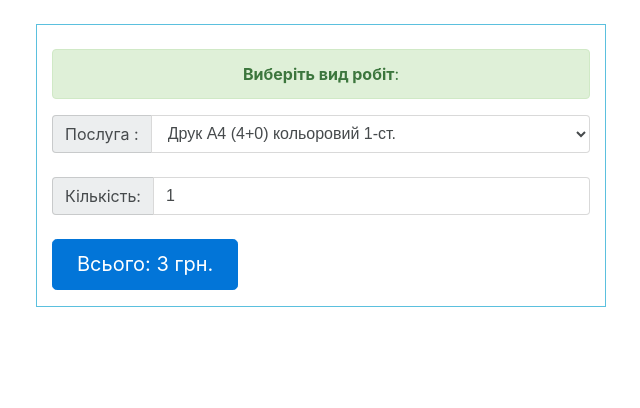
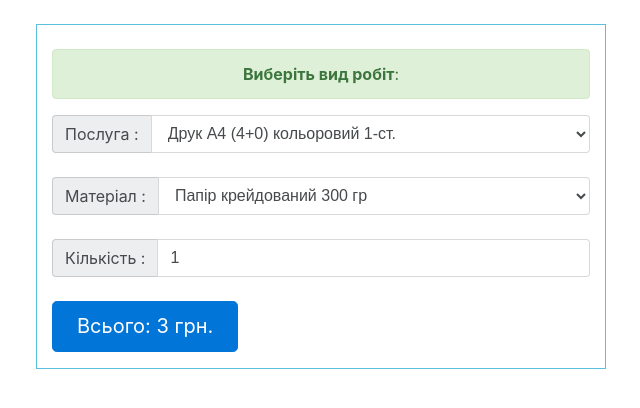
Before and after one commit to Masteri/calculator, a plain HTML site: page public/index.html in a window 1280 px wide. Shown: the whole page, without its empty margins (319-959 px from the left). Drawn offline with Linux system fonts and the light colour scheme.

Commit message:
add list

```diff
--- a/public/index.html
+++ b/public/index.html
@@ -16,7 +16,7 @@
                 <strong>Виберіть вид робіт</strong>:
             </div>
             <div class="input-group">
-                <span class="input-group-addon">Послуга :    </span>
+                <span class="input-group-addon">Послуга     :    </span>
                     <select  class="form-control " id="products" onchange="calculate(this)">
                         <option selected="selected" value="3">Друк А4 (4+0) кольоровий 1-ст.</option>
                         <option value="4">Друк А4 (4+4) кольоровий 2-ст.</option>
@@ -29,9 +29,29 @@
                     </select>
             </div>
             <br>
+            <div class="input-group">
+                <span class="input-group-addon">Матеріал :    </span>
+                <select  class="form-control " id="materials" onchange="calculate(this)">
+                    <option selected="selected" value="7" >Папір крейдований 300 гр</option>
+                    <option value="6" >Папір крейдований 250 гр</option>
+                    <option value="11" >Папір крейдований 200 гр</option>
+                    <option value="4" >Папір крейдований 170 гр</option>
+                    <option value="80" >Папір крейдований 150 гр</option>
+                    <option value="81" >Папір крейдований 130 гр</option>
+                    <option value="3" >Папір крейдований 90 гр</option>
+                    <option value="1" >Папір офсетний 65 гр</option>
+                    <option value="2" >Папір офсетний 80 гр</option>
+                    <option value="37" >Папір кольоровий 80 гр</option>
+                    <option value="38" >Папір кольоровий 160 гр</option>
+                    <option value="13" >Папір самонаклеювальний</option>
+                    <option value="32" >Дизайнерський картон</option>
+                    <option value="12" >Папір замовника</option>
+                </select>
+            </div>
+            <br>
 
             <div class="input-group">
-                <span class="input-group-addon">Кількість: </span>
+                <span class="input-group-addon">Кількість   : </span>
                 <input id="kst" type="text" class="form-control" placeholder="kst" aria-describedby="basic-addon1" onkeyup="calculate()" value="1" />
                 </div>
             <br>
```
